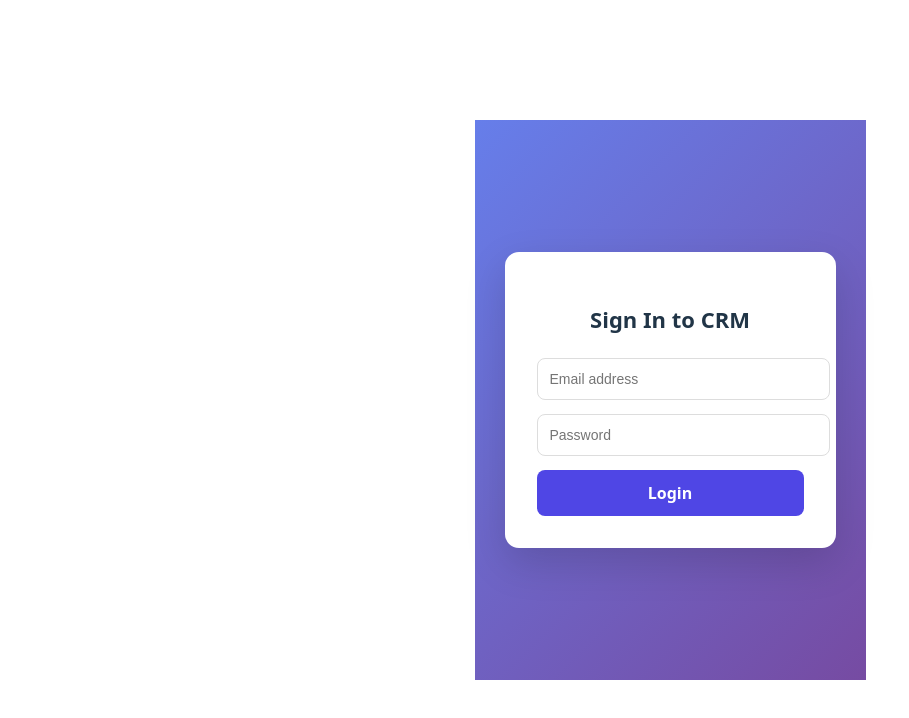
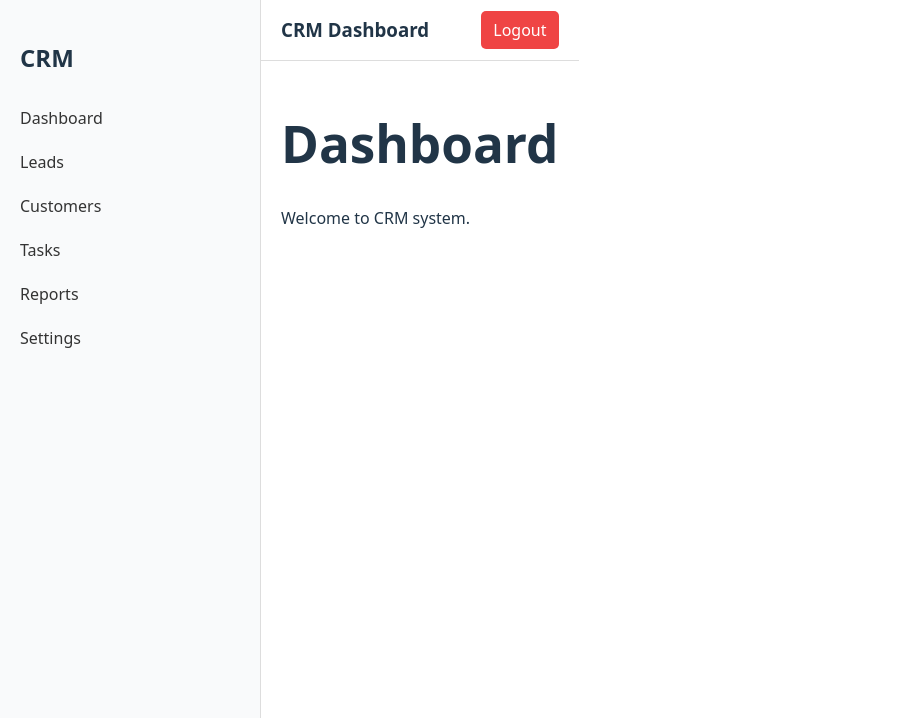
Before and after one commit to anishachandgude2005/CRM_Project, a React (Vite) app in the folder crm-project/: page /dashboard in a window 1280 px wide. Shown: the top 718 px of the page, without its empty margins (0-909 px from the left). Built offline with nearby package versions, Linux system fonts and the light colour scheme.

Commit message:
Dashboard create

```diff
--- a/crm-project/src/App.jsx
+++ b/crm-project/src/App.jsx
@@ -1,21 +1,37 @@
 import { useState } from 'react'
 import reactLogo from './assets/react.svg'
 import viteLogo from '/vite.svg'
-import { BrowserRouter as Router, Routes, Route } from "react-router-dom";
-import Login from "./pages/Login";
-import './App.css'
+import { BrowserRouter, Routes, Route, Navigate } from "react-router-dom";
+
+import MainLayout from "./layouts/MainLayout";
+import Dashboard from "./pages/dashboard/Dashboard";
+
+// Temporary placeholder pages (Phase 1)
+const Leads = () => <h1>Leads Page</h1>;
+const Customers = () => <h1>Customers Page</h1>;
+const Tasks = () => <h1>Tasks Page</h1>;
+const Reports = () => <h1>Reports Page</h1>;
+const Settings = () => <h1>Settings Page</h1>;
 
 function App() {
   return (
-    <Router>
+    <BrowserRouter>
       <Routes>
-        {/* Auth Routes */}
-        <Route path="/login" element={<Login />} />
 
-        {/* Default Route */}
-        <Route path="*" element={<Login />} />
+        {/* Main Layout */}
+        <Route element={<MainLayout />}>
+          <Route path="/" element={<Navigate to="/dashboard" />} />
+
+          <Route path="/dashboard" element={<Dashboard />} />
+          <Route path="/leads" element={<Leads />} />
+          <Route path="/customers" element={<Customers />} />
+          <Route path="/tasks" element={<Tasks />} />
+          <Route path="/reports" element={<Reports />} />
+          <Route path="/settings" element={<Settings />} />
+        </Route>
+
       </Routes>
-    </Router>
+    </BrowserRouter>
   );
 }
 
--- /dev/null
+++ b/crm-project/src/components/Navbar.jsx
@@ -0,0 +1,31 @@
+const Navbar = () => {
+    return (
+      <header style={styles.navbar}>
+        <h3>CRM Dashboard</h3>
+
+        <button style={styles.logout}>Logout</button>
+      </header>
+    );
+  };
+
+  const styles = {
+    navbar: {
+      height: "60px",
+      padding: "0 20px",
+      borderBottom: "1px solid #ddd",
+      display: "flex",
+      justifyContent: "space-between",
+      alignItems: "center",
+      background: "#fff"
+    },
+    logout: {
+      padding: "8px 12px",
+      border: "none",
+      background: "#ef4444",
+      color: "#fff",
+      borderRadius: "5px",
+      cursor: "pointer"
+    }
+  };
+
+  export default Navbar;
--- /dev/null
+++ b/crm-project/src/components/Sidebar.jsx
@@ -0,0 +1,54 @@
+import { NavLink } from "react-router-dom";
+
+const Sidebar = () => {
+  return (
+    <aside style={styles.sidebar}>
+      <h2 style={styles.logo}>CRM</h2>
+
+      <NavLink to="/dashboard" style={styles.link}>
+        Dashboard
+      </NavLink>
+
+      <NavLink to="/leads" style={styles.link}>
+        Leads
+      </NavLink>
+
+      <NavLink to="/customers" style={styles.link}>
+        Customers
+      </NavLink>
+
+      <NavLink to="/tasks" style={styles.link}>
+        Tasks
+      </NavLink>
+
+      <NavLink to="/reports" style={styles.link}>
+        Reports
+      </NavLink>
+
+      <NavLink to="/settings" style={styles.link}>
+        Settings
+      </NavLink>
+    </aside>
+  );
+};
+
+const styles = {
+  sidebar: {
+    width: "220px",
+    minHeight: "100vh",
+    padding: "20px",
+    borderRight: "1px solid #ddd",
+    background: "#f9fafb"
+  },
+  logo: {
+    marginBottom: "20px"
+  },
+  link: {
+    display: "block",
+    padding: "10px 0",
+    textDecoration: "none",
+    color: "#333"
+  }
+};
+
+export default Sidebar;
--- /dev/null
+++ b/crm-project/src/layouts/MainLayout.jsx
@@ -0,0 +1,21 @@
+import Sidebar from "../components/Sidebar";
+import Navbar from "../components/Navbar";
+import { Outlet } from "react-router-dom";
+
+const MainLayout = () => {
+  return (
+    <div style={{ display: "flex" }}>
+      <Sidebar />
+
+      <div style={{ flex: 1 }}>
+        <Navbar />
+
+        <div style={{ padding: "20px" }}>
+          <Outlet />
+        </div>
+      </div>
+    </div>
+  );
+};
+
+export default MainLayout;
--- /dev/null
+++ b/crm-project/src/pages/dashboard/Dashboard.jsx
@@ -0,0 +1,10 @@
+const Dashboard = () => {
+    return (
+      <div>
+        <h1>Dashboard</h1>
+        <p>Welcome to CRM system.</p>
+      </div>
+    );
+  };
+
+  export default Dashboard;
```
